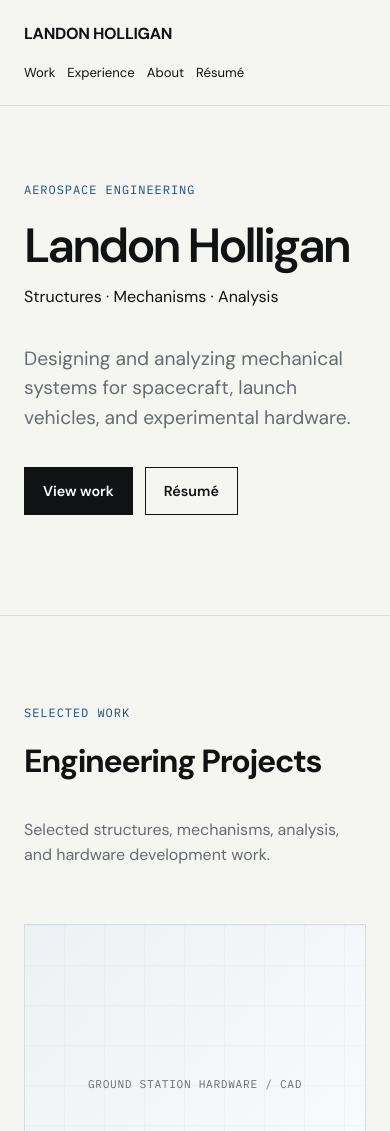
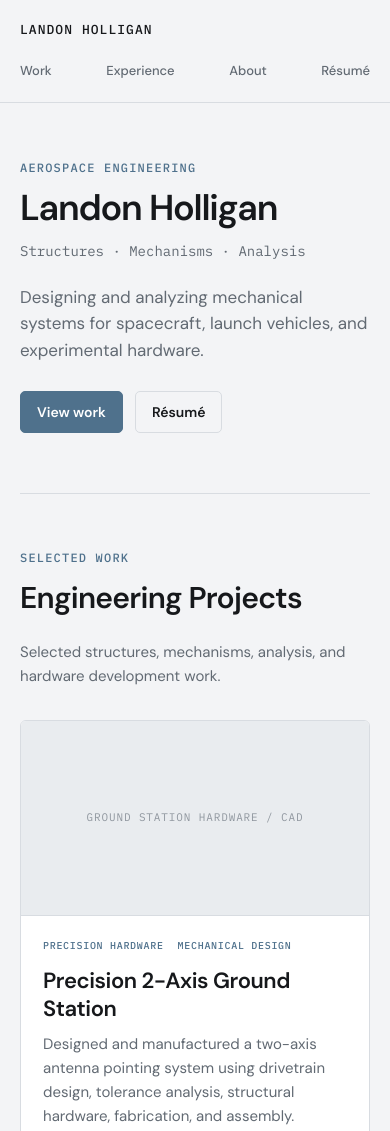
Before and after one commit to LandonHolligan/LandonHolligan.github.io, a plain HTML site: page index.html in a window 390 px wide. Shown: the top 1131 px of the page. Drawn offline with Linux system fonts and the light colour scheme.

Commit message:
Update styles.css

```diff
--- a/styles.css
+++ b/styles.css
@@ -1,275 +1,624 @@
+/* =========================================
+   BASE
+========================================= */
+
 :root {
-  --bg: #f5f5f2;
+  --background: #f3f4f6;
   --surface: #ffffff;
-  --text: #101214;
-  --muted: #666c72;
-  --line: #d9dcdf;
-  --accent: #1b4d7a;
-  --max: 1180px;
+
+  --text: #16181b;
+  --text-secondary: #626a73;
+
+  --blue: #4f718c;
+  --blue-dark: #3f6078;
+
+  --border: #d8dce1;
+
+  --max-width: 1180px;
 }
 
-* { box-sizing: border-box; }
-html { scroll-behavior: smooth; }
+* {
+  box-sizing: border-box;
+}
+
+html {
+  scroll-behavior: smooth;
+}
 
 body {
   margin: 0;
-  background: var(--bg);
+
+  background: var(--background);
   color: var(--text);
-  font-family: "DM Sans", system-ui, -apple-system, BlinkMacSystemFont, "Segoe UI", sans-serif;
-  line-height: 1.55;
+
+  font-family: "DM Sans", sans-serif;
+  font-size: 16px;
+  line-height: 1.6;
+
+  -webkit-font-smoothing: antialiased;
 }
 
-a { color: inherit; text-decoration: none; }
-a:hover { opacity: 0.7; }
+a {
+  color: inherit;
+  text-decoration: none;
+}
+
+img {
+  display: block;
+  width: 100%;
+}
+
+
+/* =========================================
+   HEADER
+========================================= */
 
 .site-header {
-  position: sticky;
-  top: 0;
-  z-index: 10;
+  max-width: var(--max-width);
+
+  margin: 0 auto;
+  padding: 22px 32px;
+
   display: flex;
+  align-items: center;
   justify-content: space-between;
-  align-items: center;
-  max-width: var(--max);
-  margin: 0 auto;
-  padding: 22px 24px;
-  background: color-mix(in srgb, var(--bg) 92%, transparent);
-  backdrop-filter: blur(12px);
-  border-bottom: 1px solid var(--line);
+
+  border-bottom: 1px solid var(--border);
 }
 
 .brand {
-  font-weight: 700;
-  letter-spacing: -0.02em;
+  font-family: "IBM Plex Mono", monospace;
+
+  font-size: 13px;
+  font-weight: 500;
+
+  letter-spacing: 0.08em;
 }
 
 nav {
   display: flex;
-  gap: 24px;
-  font-size: 0.92rem;
+  gap: 28px;
 }
 
-main, footer {
-  max-width: var(--max);
-  margin: 0 auto;
+nav a {
+  color: var(--text-secondary);
+
+  font-size: 14px;
+  font-weight: 500;
+
+  transition: color 0.2s ease;
 }
 
-.hero {
-  padding: 110px 24px 100px;
-  border-bottom: 1px solid var(--line);
+nav a:hover {
+  color: var(--blue);
 }
 
-.eyebrow, .project-meta, .timeline-date, .status {
-  font-family: "IBM Plex Mono", monospace;
-  font-size: 0.75rem;
-  letter-spacing: 0.08em;
-  text-transform: uppercase;
+
+/* =========================================
+   MAIN
+========================================= */
+
+main {
+  max-width: var(--max-width);
+  margin: 0 auto;
+  padding: 0 32px;
 }
 
-.eyebrow { color: var(--accent); margin-bottom: 22px; }
 
-h1 {
-  max-width: 940px;
+/* =========================================
+   HERO
+========================================= */
+
+.hero {
+  max-width: 780px;
+
+  padding: 72px 0 76px;
+}
+
+.eyebrow {
+  margin-bottom: 12px;
+
+  color: var(--blue);
+
+  font-family: "IBM Plex Mono", monospace;
+  font-size: 12px;
+  font-weight: 500;
+
+  letter-spacing: 0.1em;
+}
+
+.hero h1 {
   margin: 0;
-  font-size: clamp(3.2rem, 8vw, 7.2rem);
-  line-height: 0.98;
-  letter-spacing: -0.06em;
+
+  font-size: clamp(40px, 5vw, 52px);
+  line-height: 1.05;
+
   font-weight: 600;
+  letter-spacing: -0.035em;
+}
+
+.hero-role {
+  margin: 13px 0 0;
+
+  color: var(--text-secondary);
+
+  font-family: "IBM Plex Mono", monospace;
+  font-size: 14px;
 }
 
 .hero-copy {
-  max-width: 690px;
-  margin: 34px 0 0;
-  font-size: 1.2rem;
-  color: var(--muted);
+  max-width: 650px;
+
+  margin: 22px 0 0;
+
+  color: var(--text-secondary);
+
+  font-size: 18px;
+  line-height: 1.55;
 }
 
 .hero-actions {
   display: flex;
-  flex-wrap: wrap;
   gap: 12px;
-  margin-top: 34px;
+
+  margin-top: 28px;
 }
 
+
+/* =========================================
+   BUTTONS
+========================================= */
+
 .button {
-  display: inline-block;
-  padding: 12px 18px;
-  border: 1px solid var(--text);
-  font-size: 0.9rem;
+  display: inline-flex;
+
+  align-items: center;
+  justify-content: center;
+
+  min-height: 42px;
+
+  padding: 9px 16px;
+
+  border-radius: 5px;
+
+  font-size: 14px;
   font-weight: 600;
+
+  transition:
+    background 0.2s ease,
+    color 0.2s ease,
+    border-color 0.2s ease;
 }
 
 .button.primary {
-  background: var(--text);
+  background: var(--blue);
   color: white;
+
+  border: 1px solid var(--blue);
 }
 
+.button.primary:hover {
+  background: var(--blue-dark);
+  border-color: var(--blue-dark);
+}
+
+.button.secondary {
+  background: transparent;
+
+  color: var(--text);
+
+  border: 1px solid var(--border);
+}
+
+.button.secondary:hover {
+  border-color: var(--blue);
+  color: var(--blue);
+}
+
+
+/* =========================================
+   SECTIONS
+========================================= */
+
 .section {
-  padding: 88px 24px;
-  border-bottom: 1px solid var(--line);
+  padding: 70px 0;
+
+  border-top: 1px solid var(--border);
 }
 
 .section-heading {
   display: grid;
+
   grid-template-columns: 1fr 1fr;
-  gap: 40px;
-  margin-bottom: 40px;
+  gap: 60px;
+
+  align-items: end;
+
+  margin-bottom: 32px;
 }
 
-.section-heading p,
-.about-copy p {
-  color: var(--muted);
-  max-width: 600px;
+.section-heading h2,
+.split h2 {
+  margin: 0;
+
+  font-size: 30px;
+  line-height: 1.2;
+
+  font-weight: 600;
+  letter-spacing: -0.025em;
 }
 
-h2 {
+.section-heading > p {
+  max-width: 520px;
+
   margin: 0;
-  font-size: clamp(2rem, 4vw, 3.4rem);
-  line-height: 1.05;
-  letter-spacing: -0.04em;
+
+  color: var(--text-secondary);
+
+  font-size: 15px;
 }
+
+
+/* =========================================
+   PROJECT GRID
+========================================= */
 
 .project-grid {
   display: grid;
+
   grid-template-columns: repeat(2, minmax(0, 1fr));
-  gap: 18px;
+
+  gap: 20px;
 }
 
 .project-card {
+  overflow: hidden;
+
   background: var(--surface);
-  border: 1px solid var(--line);
-  overflow: hidden;
-  min-height: 330px;
-  transition: transform 160ms ease, box-shadow 160ms ease;
+
+  border: 1px solid var(--border);
+  border-radius: 6px;
+
+  transition:
+    transform 0.2s ease,
+    border-color 0.2s ease;
 }
 
 .project-card:hover {
-  transform: translateY(-3px);
-  box-shadow: 0 12px 36px rgba(0,0,0,0.06);
+  transform: translateY(-2px);
+
+  border-color: #bcc4cc;
 }
 
 .project-card.featured {
-  grid-column: 1 / -1;
-  display: grid;
-  grid-template-columns: 1.35fr 1fr;
+  grid-column: span 2;
 }
 
 .project-image {
-  min-height: 320px;
-  background:
-    linear-gradient(135deg, rgba(27,77,122,0.08), rgba(27,77,122,0.02)),
-    repeating-linear-gradient(0deg, transparent 0 39px, rgba(16,18,20,0.05) 40px),
-    repeating-linear-gradient(90deg, transparent 0 39px, rgba(16,18,20,0.05) 40px);
+  width: 100%;
+
+  aspect-ratio: 16 / 9;
+
+  background: #e9ecef;
+
+  border-bottom: 1px solid var(--border);
+
+  overflow: hidden;
+}
+
+.project-card.featured .project-image {
+  aspect-ratio: 2.35 / 1;
 }
 
 .placeholder {
   display: flex;
+
+  align-items: center;
   justify-content: center;
-  align-items: center;
-  padding: 24px;
-  color: var(--muted);
+
+  padding: 30px;
+}
+
+.placeholder span {
+  color: #90979f;
+
   font-family: "IBM Plex Mono", monospace;
-  font-size: 0.7rem;
-  letter-spacing: 0.06em;
-  text-align: center;
+  font-size: 11px;
+
+  letter-spacing: 0.08em;
 }
 
 .project-body {
-  padding: 28px;
+  padding: 22px;
 }
 
 .project-meta {
   display: flex;
   flex-wrap: wrap;
-  gap: 10px;
-  color: var(--accent);
+
+  gap: 7px 14px;
+
+  margin-bottom: 13px;
+}
+
+.project-meta span {
+  color: var(--blue);
+
+  font-family: "IBM Plex Mono", monospace;
+
+  font-size: 10px;
+  font-weight: 500;
+
+  letter-spacing: 0.07em;
 }
 
 .project-body h3 {
-  margin: 20px 0 12px;
-  font-size: 1.65rem;
-  letter-spacing: -0.03em;
+  margin: 0 0 10px;
+
+  font-size: 22px;
+  line-height: 1.25;
+
+  font-weight: 600;
+  letter-spacing: -0.02em;
 }
 
 .project-body p {
-  color: var(--muted);
+  max-width: 670px;
+
   margin: 0;
+
+  color: var(--text-secondary);
+
+  font-size: 15px;
+  line-height: 1.6;
 }
 
 .project-link {
   display: inline-block;
-  margin-top: 24px;
+
+  margin-top: 18px;
+
+  color: var(--blue);
+
+  font-size: 14px;
   font-weight: 600;
-  font-size: 0.92rem;
 }
 
+.project-link:hover {
+  color: var(--blue-dark);
+}
+
+
+/* =========================================
+   PROJECT STATUS
+========================================= */
+
 .project-topline {
-  padding: 28px 28px 0;
+  padding: 16px 22px 0;
 }
 
 .status {
-  display: inline-block;
-  padding: 6px 8px;
-  border: 1px solid var(--accent);
-  color: var(--accent);
+  color: var(--blue);
+
+  font-family: "IBM Plex Mono", monospace;
+  font-size: 10px;
+  font-weight: 500;
+
+  letter-spacing: 0.08em;
 }
 
-.muted-card { background: transparent; border-style: dashed; }
+
+/* =========================================
+   SPLIT SECTIONS
+========================================= */
 
 .split {
   display: grid;
-  grid-template-columns: 0.85fr 1.15fr;
-  gap: 70px;
+
+  grid-template-columns: 0.8fr 1.2fr;
+
+  gap: 90px;
+}
+
+
+/* =========================================
+   EXPERIENCE
+========================================= */
+
+.timeline {
+  border-top: 1px solid var(--border);
 }
 
 .timeline-item {
-  padding: 0 0 34px;
-  margin-bottom: 34px;
-  border-bottom: 1px solid var(--line);
+  padding: 24px 0;
+
+  border-bottom: 1px solid var(--border);
 }
 
-.timeline-date { color: var(--accent); }
+.timeline-date {
+  margin-bottom: 7px;
+
+  color: var(--blue);
+
+  font-family: "IBM Plex Mono", monospace;
+  font-size: 10px;
+
+  letter-spacing: 0.08em;
+}
 
 .timeline-item h3 {
-  margin: 12px 0 8px;
-  font-size: 1.35rem;
+  margin: 0 0 7px;
+
+  font-size: 19px;
+  font-weight: 600;
 }
 
-.timeline-item p { color: var(--muted); }
+.timeline-item p {
+  margin: 0;
+
+  color: var(--text-secondary);
+
+  font-size: 15px;
+}
+
+
+/* =========================================
+   ABOUT
+========================================= */
+
+.about-copy {
+  max-width: 610px;
+}
+
+.about-copy p {
+  margin-top: 0;
+  margin-bottom: 18px;
+
+  color: var(--text-secondary);
+
+  font-size: 16px;
+}
 
 .contact-links {
   display: flex;
+
   gap: 22px;
-  margin-top: 32px;
+
+  margin-top: 28px;
+}
+
+.contact-links a {
+  color: var(--blue);
+
+  font-size: 14px;
   font-weight: 600;
 }
 
-footer {
-  display: flex;
-  justify-content: space-between;
-  padding: 34px 24px 56px;
-  color: var(--muted);
-  font-size: 0.88rem;
+.contact-links a:hover {
+  color: var(--blue-dark);
 }
 
-@media (max-width: 760px) {
-  nav { gap: 12px; font-size: 0.82rem; }
-  .site-header { align-items: flex-start; }
-  .section-heading, .split { grid-template-columns: 1fr; gap: 24px; }
-  .project-grid { grid-template-columns: 1fr; }
-  .project-card.featured {
-    grid-column: auto;
+
+/* =========================================
+   FOOTER
+========================================= */
+
+footer {
+  max-width: var(--max-width);
+
+  margin: 0 auto;
+
+  padding: 28px 32px 40px;
+
+  display: flex;
+
+  align-items: center;
+  justify-content: space-between;
+
+  border-top: 1px solid var(--border);
+
+  color: var(--text-secondary);
+
+  font-family: "IBM Plex Mono", monospace;
+  font-size: 11px;
+
+  letter-spacing: 0.04em;
+}
+
+
+/* =========================================
+   RESPONSIVE
+========================================= */
+
+@media (max-width: 800px) {
+
+  .site-header {
+    padding: 20px;
+  }
+
+  nav {
+    gap: 16px;
+  }
+
+  nav a {
+    font-size: 13px;
+  }
+
+  main {
+    padding: 0 20px;
+  }
+
+  .hero {
+    padding: 55px 0 60px;
+  }
+
+  .hero h1 {
+    font-size: 40px;
+  }
+
+  .section {
+    padding: 54px 0;
+  }
+
+  .section-heading,
+  .split {
+    grid-template-columns: 1fr;
+    gap: 24px;
+  }
+
+  .project-grid {
     grid-template-columns: 1fr;
   }
-  .hero { padding-top: 75px; }
-  footer { gap: 20px; flex-direction: column; }
+
+  .project-card.featured {
+    grid-column: span 1;
+  }
+
+  .project-card.featured .project-image,
+  .project-image {
+    aspect-ratio: 16 / 9;
+  }
+
+  footer {
+    padding: 26px 20px;
+
+    flex-direction: column;
+    align-items: flex-start;
+
+    gap: 8px;
+  }
+
 }
 
-@media (max-width: 540px) {
+
+@media (max-width: 560px) {
+
   .site-header {
-    position: static;
+    align-items: flex-start;
+
+    gap: 20px;
+
     flex-direction: column;
-    gap: 16px;
   }
-  nav { flex-wrap: wrap; }
-  h1 { font-size: 3rem; }
+
+  nav {
+    width: 100%;
+
+    justify-content: space-between;
+
+    gap: 8px;
+  }
+
+  .hero h1 {
+    font-size: 36px;
+  }
+
+  .hero-copy {
+    font-size: 17px;
+  }
+
+  .hero-actions {
+    flex-wrap: wrap;
+  }
+
 }
```
